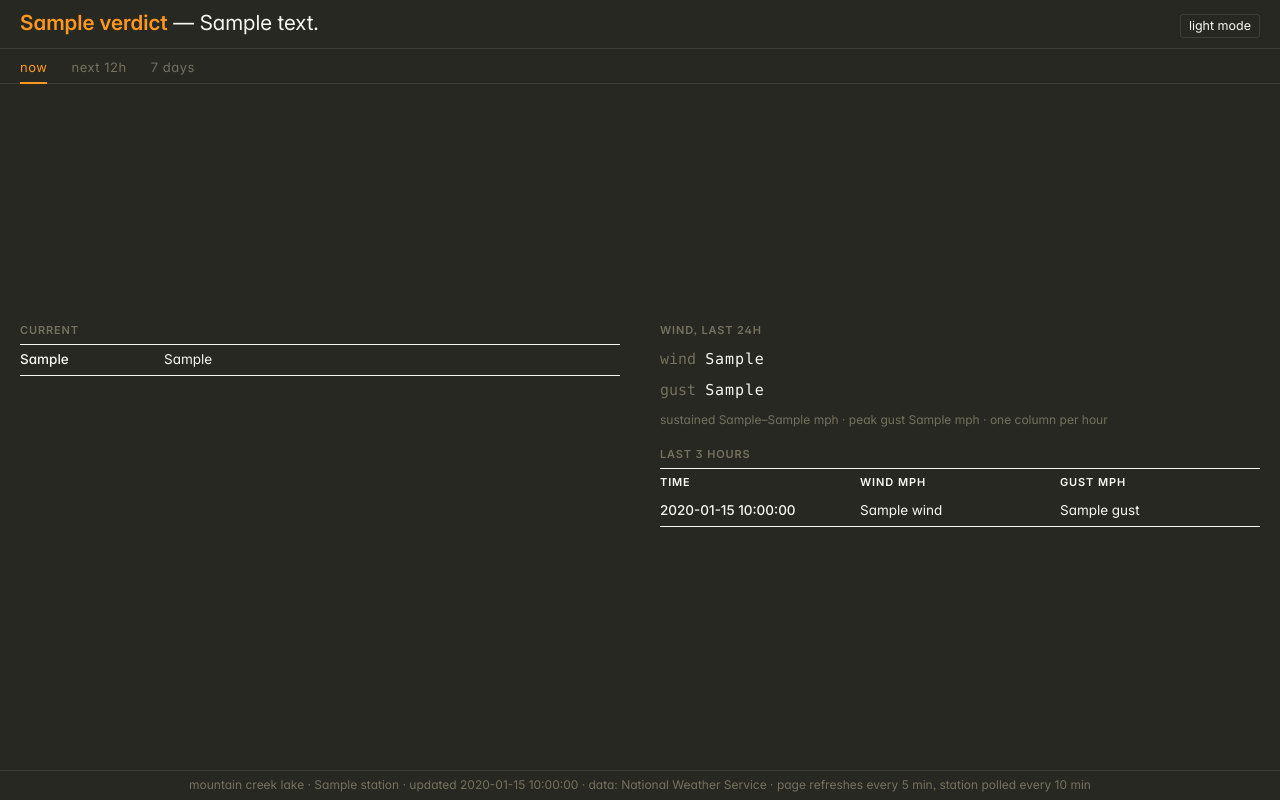
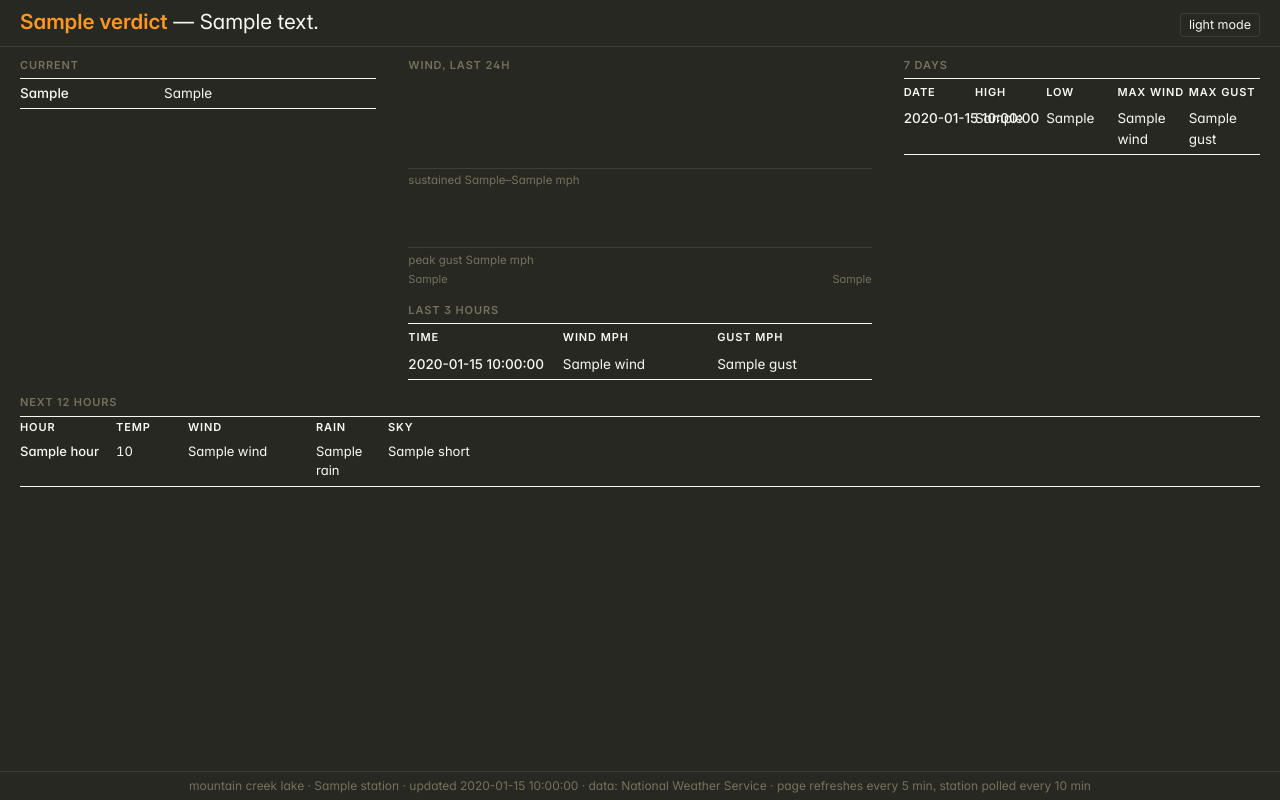
Before and after one commit to michaeldtimpe/lake-mood, a Python web app: template app/templates/index.html in a window 1280 px wide. Run offline with Jinja, Linux system fonts and the light colour scheme; the template is opened without the code that fills it: most values are stand-ins (such as "Sample title", 1, 10 or a date in 2020).

Commit message:
page: dense three-column grid, no tabs, CSS wind bars
Co-Authored-By: Claude Fable 5.1 <noreply@anthropic.com>

```diff
--- a/app/templates/index.html
+++ b/app/templates/index.html
@@ -20,8 +20,8 @@
 <style>
   /* page-specific only; canonical tokens live in tokens.css */
 
-  /* --- single pane: the page is a flex column that fills the viewport and
-         never scrolls; only a tab panel may scroll internally. ----------- */
+  /* --- one dense pane: everything visible at once on a desktop screen;
+         no tabs, no vertical centring, the page never scrolls. --------- */
   html, body { height: 100%; }
   body {
     height: 100dvh;
@@ -39,7 +39,7 @@
     align-items: baseline;
     justify-content: flex-start;
     gap: 1rem;
-    padding: .55rem 1.25rem .6rem;
+    padding: .5rem 1.25rem .55rem;
     border-bottom: 1px solid var(--border);
   }
   .page-header .theme-toggle {
@@ -69,55 +69,21 @@
   .verdict .level { color: var(--accent); font-weight: 600; }
   .verdict .note { color: var(--text); }
 
-  /* --------------------------------------------------------------- tabs */
-  .tabs {
-    flex: 0 0 auto;
-    display: flex;
-    gap: 1.5rem;
-    padding: .3rem 1.25rem 0;
-    border-bottom: 1px solid var(--border);
+  /* ---------------------------------------------------------- the grid */
+  .sheet {
+    flex: 1 1 auto;
+    min-height: 0;
+    box-sizing: border-box;
+    display: grid;
+    grid-template-columns: minmax(0, 1fr) minmax(0, 1.3fr) minmax(0, 1fr);
+    grid-template-rows: auto minmax(0, 1fr);
+    align-content: start;
+    gap: .9rem 2rem;
+    padding: .6rem 1.25rem .7rem;
   }
-  .tab {
-    font: inherit;
-    font-size: 13px;
-    letter-spacing: .04em;
-    color: var(--muted);
-    background: none;
-    border: 0;
-    border-bottom: 2px solid transparent;
-    margin-bottom: -1px;
-    padding: .25rem 0 .3rem;
-    cursor: pointer;
-  }
-  .tab:hover { color: var(--accent); }
-  .tab[aria-selected="true"] {
-    color: var(--accent);
-    border-bottom-color: var(--accent);
-  }
-
-  /* ------------------------------------------------------------- panels */
-  .panels { flex: 1 1 auto; min-height: 0; }
-  .panel {
-    display: none;
-    height: 100%;
-    box-sizing: border-box;
-    overflow-y: auto;
-    padding: .55rem 1.25rem .8rem;
-  }
-  .panel.is-active { display: block; }
-  /* The `now` pane is short on a desktop screen — centre it so the page does
-     not read as top-heavy. `safe` keeps the top reachable if it ever grows. */
-  #panel-now.is-active {
-    display: flex;
-    flex-direction: column;
-    justify-content: safe center;
-  }
-  .cols {
-    display: grid;
-    grid-template-columns: minmax(0, 1fr) minmax(0, 1fr);
-    gap: 0 2.5rem;
-    align-items: start;
-  }
+  .wide { grid-column: 1 / -1; }
+  .col { min-width: 0; }
+  section + section { margin-top: .9rem; }
   h2 {
     font-size: 11px;
     font-weight: 600;
@@ -126,8 +92,6 @@
     color: var(--muted);
     margin: 0 0 .3rem;
   }
-  .col + .col h2:first-child, .stack > * + * { margin-top: 0; }
-  .stack > section + section { margin-top: 1.1rem; }
 
   /* ------------------ table conventions carried over from zoleb server.py */
   .tbl { border-top: 1px solid var(--text); border-bottom: 1px solid var(--text); margin: 0; }
@@ -138,50 +102,69 @@
     font-size: 11px;
     letter-spacing: .08em;
     text-transform: uppercase;
-    padding: .35rem 0 .3rem;
+    padding: .3rem 0 .25rem;
     vertical-align: bottom;
     color: var(--text);
   }
-  tbody tr:first-child td { padding-top: .3rem; }
-  tbody tr:last-child td { padding-bottom: .35rem; border-bottom: none; }
+  tbody tr:first-child td { padding-top: .25rem; }
+  tbody tr:last-child td { padding-bottom: .3rem; border-bottom: none; }
   td {
-    padding: .2rem 0;
+    padding: .15rem 0;
     vertical-align: top;
     border-bottom: 1px solid var(--border);
     word-break: break-word;
     color: var(--text);
   }
-  td.k { font-weight: 500; padding-right: 1.5rem; }
+  td.k { font-weight: 500; padding-right: 1.5rem; white-space: nowrap; }
   td.v, td.n { font-variant-numeric: tabular-nums; padding-right: 1rem; }
   th.n { font-variant-numeric: tabular-nums; }
   td.s { white-space: nowrap; overflow: hidden; text-overflow: ellipsis; }
   tr.good td { color: var(--green); }
 
+  /* the 12-hour forecast is the tallest block: compact rows, ~24px each */
+  .fc table { font-size: 13px; }
+  .fc td, .fc th { padding: .15rem .5rem; }
+  .fc td:first-child, .fc th:first-child { padding-left: 0; }
+
   /* fixed layout keeps 12 forecast rows one line tall at any width */
-  col.c-hour { width: 4.6rem; }
-  col.c-temp { width: 3.6rem; }
-  col.c-wind { width: 6.4rem; }
-  col.c-rain { width: 3.6rem; }
+  col.c-hour { width: 5.5rem; }
+  col.c-temp { width: 4.5rem; }
+  col.c-wind { width: 8rem; }
+  col.c-rain { width: 4.5rem; }
   col.c-key  { width: 9rem; }
 
-  /* ---------------------------------------------------------- sparkline */
-  .spark {
-    font-family: ui-monospace, "SF Mono", Menlo, Consolas, monospace;
-    font-size: 15px;
-    line-height: 2.1;
-    letter-spacing: .06em;
-    white-space: pre;
-    overflow-x: auto;
+  /* --------------------------------------------------------- wind bars */
+  .chart {
+    display: flex;
+    align-items: flex-end;
+    gap: 2px;
+    width: 100%;
+    border-bottom: 1px solid var(--border);
   }
-  .spark .lbl { color: var(--muted); letter-spacing: 0; }
-  .spark-meta { color: var(--muted); font-size: 12px; margin: .25rem 0 0; }
+  .chart.wind { height: 90px; }
+  .chart.gust { height: 50px; margin-top: .5rem; }
+  .chart .slot { flex: 1 1 0; min-width: 0; display: flex; align-items: flex-end; height: 100%; }
+  .chart .bar { width: 100%; background: var(--text); }
+  .chart.gust .bar { background: var(--accent); }
+  .chart-meta {
+    color: var(--muted);
+    font-size: 11.5px;
+    margin: .2rem 0 0;
+  }
+  .chart-axis {
+    display: flex;
+    justify-content: space-between;
+    color: var(--muted);
+    font-size: 11px;
+    margin-top: .15rem;
+  }
 
   /* ------------------------------------------------------------- footer */
   footer {
     flex: 0 0 auto;
     color: var(--muted);
     border-top: 1px solid var(--border);
-    padding: .35rem 1.25rem .4rem;
+    padding: .3rem 1.25rem .35rem;
     text-align: center;
     font-size: 12px;
     line-height: 1.45;
@@ -189,7 +172,23 @@
   footer .stale { color: var(--red); }
   a { color: var(--accent); }
 
-  /* Phone: stack the two columns. Tables stay tables — they are narrow. */
+  /* Narrow: one column, in reading order, and the page may scroll. */
+  @media (max-width: 999px) {
+    body { height: auto; min-height: 100dvh; overflow: auto; }
+    .sheet {
+      display: flex;
+      flex-direction: column;
+      padding: .6rem 1rem .8rem;
+    }
+    /* reading order on a phone: current, wind + last 3h, forecast, 7 days */
+    .sheet > :nth-child(1) { order: 1; }
+    .sheet > :nth-child(2) { order: 2; }
+    .sheet > :nth-child(3) { order: 4; }  /* 7 days last */
+    .sheet > .wide         { order: 3; }
+    .sheet > * + * { margin-top: 1rem; }
+    .page-header, footer { padding-left: 1rem; padding-right: 1rem; }
+  }
+
   @media (max-width: 640px) {
     /* Give the verdict the full width; the toggle takes its own short row. */
     .page-header {
@@ -200,9 +199,6 @@
     }
     .page-header .theme-toggle { order: -1; align-self: flex-end; }
     .verdict { font-size: 1.15rem; }
-    .panel { padding-left: 1rem; padding-right: 1rem; }
-    .tabs, .page-header, .verdict, footer { padding-left: 1rem; padding-right: 1rem; }
-    .cols { grid-template-columns: minmax(0, 1fr); gap: .9rem 0; }
     .tbl table { font-size: 13px; }
     col.c-hour { width: 4.2rem; }
     col.c-temp { width: 3.2rem; }
@@ -223,19 +219,8 @@
           aria-label="Toggle color theme">theme</button>
 </header>
 
-<nav class="tabs" role="tablist" aria-label="views">
-  <button class="tab" type="button" role="tab" data-tab="now"
-          aria-controls="panel-now" aria-selected="true">now</button>
-  <button class="tab" type="button" role="tab" data-tab="forecast"
-          aria-controls="panel-forecast" aria-selected="false">next 12h</button>
-  <button class="tab" type="button" role="tab" data-tab="week"
-          aria-controls="panel-week" aria-selected="false">7 days</button>
-</nav>
+<main class="sheet">
 
-<main class="panels">
-
-  <section class="panel is-active" id="panel-now" role="tabpanel" aria-label="now">
-    <div class="cols">
   <div class="col">
     <h2>current</h2>
     <div class="tbl">
@@ -252,15 +237,24 @@
     </div>
   </div>
 
-      <div class="col stack">
+  <div class="col">
     <section>
       <h2>wind, last 24h</h2>
-          <div class="spark"><span class="lbl">wind </span>{{ wind_spark }}
-<span class="lbl">gust </span>{{ gust_spark }}</div>
-          <p class="spark-meta">
-            sustained {{ wind_min }}–{{ wind_max }} mph · peak gust {{ gust_max }} mph
-            · one column per hour
-          </p>
+      <div class="chart wind" role="img"
+           aria-label="sustained wind by hour, last 24 hours">
+        {% for b in wind_bars %}
+        <span class="slot">{% if b.pct %}<span class="bar" style="height:{{ b.pct }}%"></span>{% endif %}</span>
+        {% endfor %}
+      </div>
+      <p class="chart-meta">sustained {{ wind_min }}–{{ wind_max }} mph</p>
+      <div class="chart gust" role="img"
+           aria-label="wind gusts by hour, last 24 hours">
+        {% for b in gust_bars %}
+        <span class="slot">{% if b.pct %}<span class="bar" style="height:{{ b.pct }}%"></span>{% endif %}</span>
+        {% endfor %}
+      </div>
+      <p class="chart-meta">peak gust {{ gust_max }} mph</p>
+      <div class="chart-axis"><span>{{ bars_start }}</span><span>{{ bars_end }}</span></div>
     </section>
 
     <section>
@@ -285,11 +279,37 @@
       </div>
     </section>
   </div>
+
+  <div class="col">
+    <h2>7 days</h2>
+    <div class="tbl">
+      <table>
+        <thead>
+          <tr>
+            <th>date</th><th class="n">high</th><th class="n">low</th>
+            <th class="n">max wind</th><th class="n">max gust</th>
+          </tr>
+        </thead>
+        <tbody>
+        {% for d in days %}
+          <tr>
+            <td class="k">{{ d.date }}</td>
+            <td class="n">{{ d.hi }}</td>
+            <td class="n">{{ d.lo }}</td>
+            <td class="n">{{ d.wind }}</td>
+            <td class="n">{{ d.gust }}</td>
+          </tr>
+        {% else %}
+          <tr><td class="k">—</td><td class="n"></td><td class="n"></td><td class="n"></td><td class="n">no history yet</td></tr>
+        {% endfor %}
+        </tbody>
+      </table>
     </div>
-  </section>
+  </div>
 
-  <section class="panel" id="panel-forecast" role="tabpanel" aria-label="next 12 hours">
-    <div class="tbl">
+  <div class="wide">
+    <h2>next 12 hours</h2>
+    <div class="tbl fc">
       <table>
         <colgroup>
           <col class="c-hour"><col class="c-temp"><col class="c-wind">
@@ -315,33 +335,7 @@
         </tbody>
       </table>
     </div>
-  </section>
-
-  <section class="panel" id="panel-week" role="tabpanel" aria-label="last 7 days">
-    <div class="tbl">
-      <table>
-        <thead>
-          <tr>
-            <th>date</th><th class="n">high</th><th class="n">low</th>
-            <th class="n">max wind</th><th class="n">max gust</th>
-          </tr>
-        </thead>
-        <tbody>
-        {% for d in days %}
-          <tr>
-            <td class="k">{{ d.date }}</td>
-            <td class="n">{{ d.hi }}</td>
-            <td class="n">{{ d.lo }}</td>
-            <td class="n">{{ d.wind }}</td>
-            <td class="n">{{ d.gust }}</td>
-          </tr>
-        {% else %}
-          <tr><td class="k">—</td><td class="n"></td><td class="n"></td><td class="n"></td><td class="n">no history yet</td></tr>
-        {% endfor %}
-        </tbody>
-      </table>
   </div>
-  </section>
 
 </main>
 
@@ -354,40 +348,6 @@
   station polled every 10 min
 </footer>
 
-<script>
-  // Tabs: remembered in localStorage and mirrored in the URL hash, so the
-  // 5-minute meta refresh comes back to the tab you were looking at.
-  (function () {
-    var KEY = "lake-mood-tab";
-    var tabs = Array.prototype.slice.call(document.querySelectorAll(".tab"));
-    var names = tabs.map(function (t) { return t.getAttribute("data-tab"); });
-
-    function show(name) {
-      if (names.indexOf(name) < 0) name = names[0];
-      tabs.forEach(function (t) {
-        var on = t.getAttribute("data-tab") === name;
-        t.setAttribute("aria-selected", on ? "true" : "false");
-        var panel = document.getElementById("panel-" + t.getAttribute("data-tab"));
-        if (panel) panel.classList.toggle("is-active", on);
-      });
-      try { localStorage.setItem(KEY, name); } catch (e) {}
-      if (window.history && history.replaceState) {
-        history.replaceState(null, "", "#" + name);
-      }
-    }
-
-    tabs.forEach(function (t) {
-      t.addEventListener("click", function () { show(t.getAttribute("data-tab")); });
-    });
-    window.addEventListener("hashchange", function () {
-      show(location.hash.replace(/^#/, ""));
-    });
-
-    var initial = location.hash.replace(/^#/, "");
-    if (!initial) { try { initial = localStorage.getItem(KEY) || ""; } catch (e) {} }
-    show(initial);
-  })();
-</script>
 <script src="/static/theme-toggle.js" defer></script>
 </body>
 </html>
```
Also changed, not shown: app/main.py (+21 -4 lines). Lines whose indentation alone changed are shown as unchanged.
